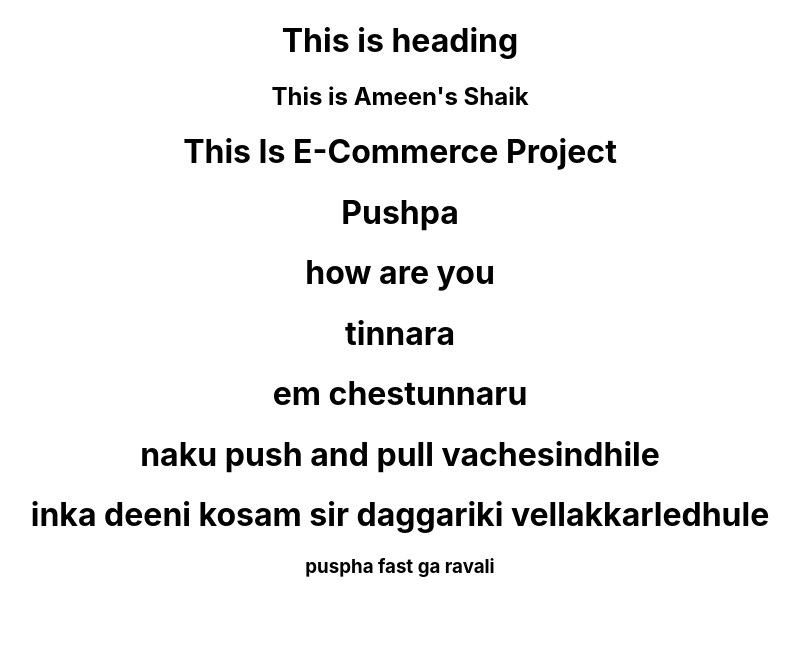
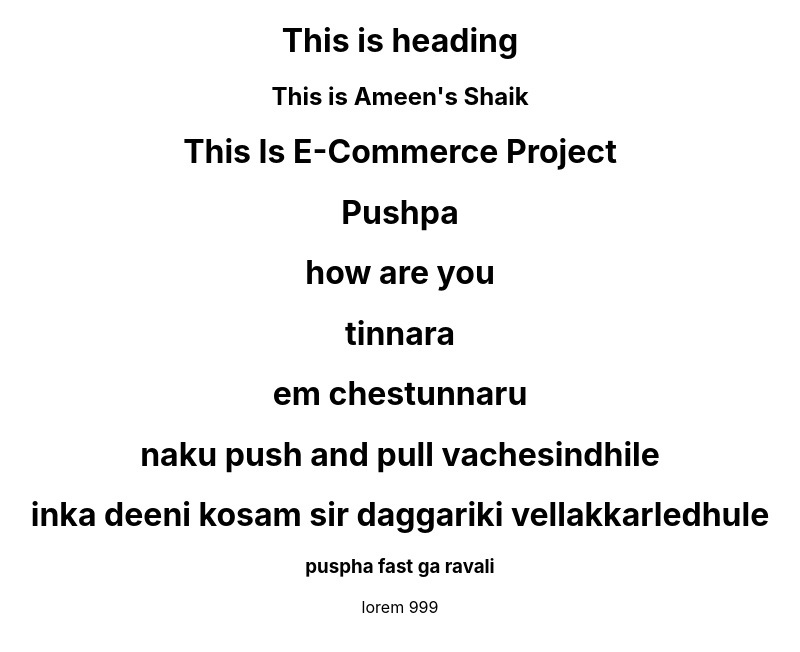
Before and after one commit to Bhavaniviyyapu9/EcommerceProject, a React (Create React App) app in the folder client/: page / in a window 1280 px wide. Shown: the top 652 px of the page, without its empty margins (240-1040 px from the left). Built offline with nearby package versions, Linux system fonts and the light colour scheme.

Commit message:
new changes

```diff
--- a/client/src/App.js
+++ b/client/src/App.js
@@ -14,6 +14,7 @@ function App() {
     <h1>naku push and pull vachesindhile</h1>
     <h1>inka deeni kosam sir daggariki vellakkarledhule</h1>
     <h3>puspha fast ga ravali</h3>
+    <p>lorem 999</p>
     </div>
   );
 }
```
